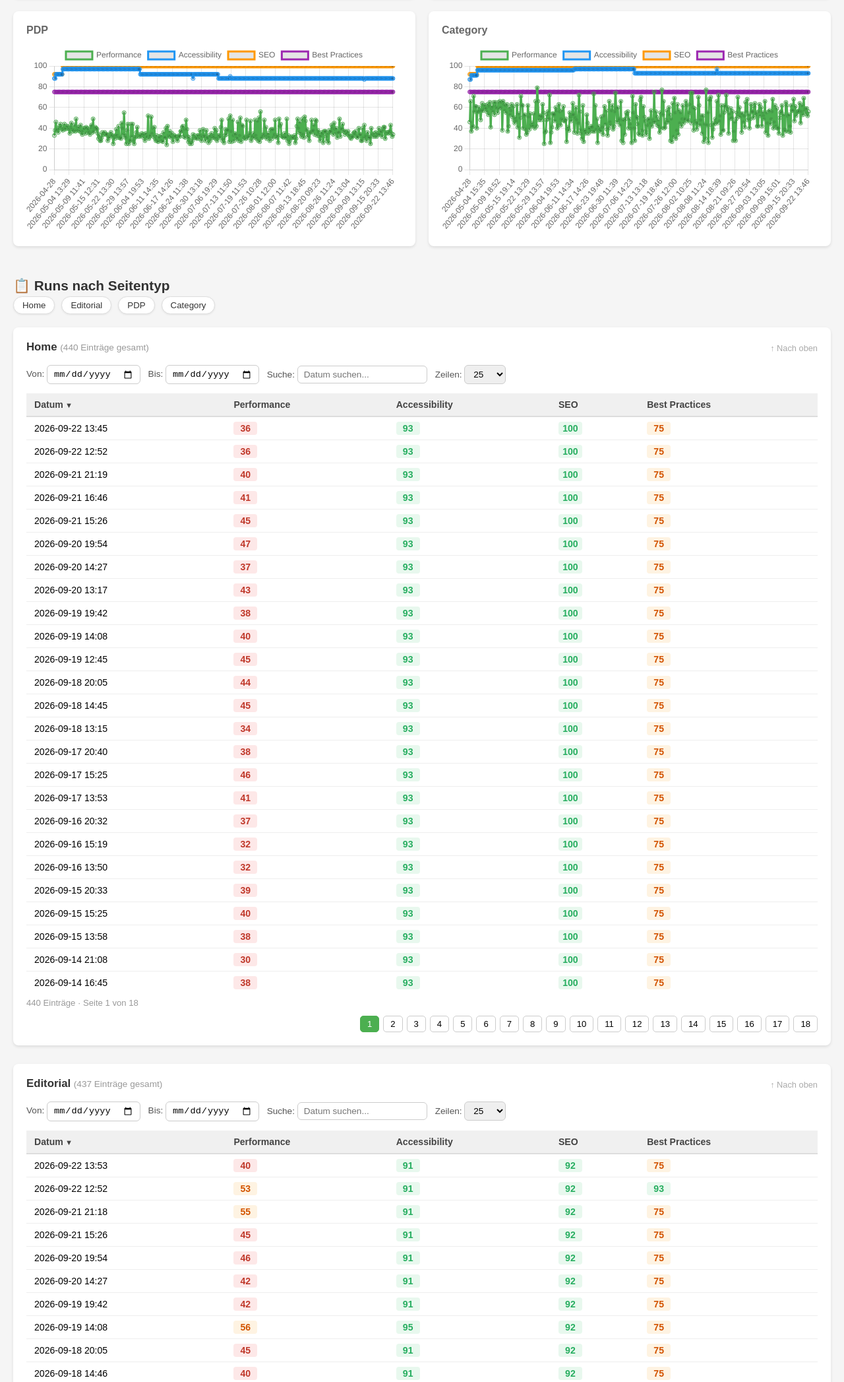
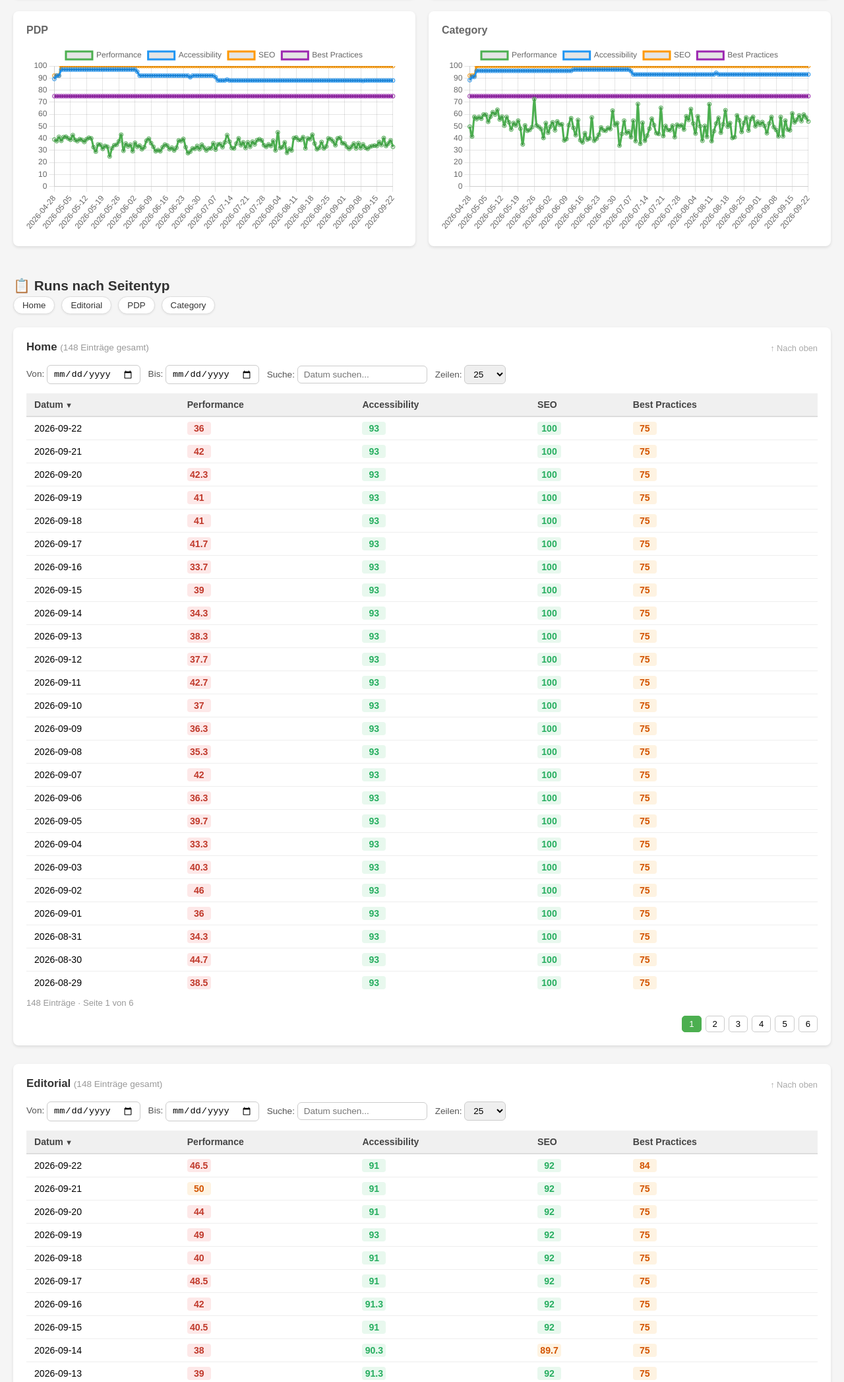
Before and after one commit to mhaemmerli-cloud/lighthouse-mcdrogerie, a plain HTML site: page docs/index.html in a window 1280 px wide. Shown: the part 505-2599 px from the top of the page at 66% size. Drawn offline with nearby package versions, Linux system fonts and the light colour scheme.

Commit message:
Update index.html

```diff
--- a/docs/index.html
+++ b/docs/index.html
@@ -105,15 +105,103 @@
     }
     function safeid(p) { return p.replace(/[^a-z0-9]/gi, '-'); }
 
+    const METRICS = [
+  "performance",
+  "accessibility",
+  "seo",
+  "best_practices"
+];
+
+function aggregateDailyAverage(data) {
+  const groups = new Map();
+
+  data.forEach(item => {
+    // Erwartet beispielsweise:
+    // 2026-09-22 oder 2026-09-22T08:30:00Z
+    const day = String(item.date).slice(0, 10);
+    const key = `${item.page}__${day}`;
+
+    if (!groups.has(key)) {
+      groups.set(key, {
+        page: item.page,
+        date: day,
+        runs: 0,
+        sums: {
+          performance: 0,
+          accessibility: 0,
+          seo: 0,
+          best_practices: 0
+        },
+        counts: {
+          performance: 0,
+          accessibility: 0,
+          seo: 0,
+          best_practices: 0
+        }
+      });
+    }
+
+    const group = groups.get(key);
+    group.runs += 1;
+
+    METRICS.forEach(metric => {
+      const value = Number(item[metric]);
+
+      if (Number.isFinite(value)) {
+        group.sums[metric] += value;
+        group.counts[metric] += 1;
+      }
+    });
+  });
+
+  return Array.from(groups.values())
+    .map(group => {
+      const result = {
+        page: group.page,
+        date: group.date,
+        runs: group.runs
+      };
+
+      METRICS.forEach(metric => {
+        const count = group.counts[metric];
+
+        result[metric] = count
+          ? Math.round((group.sums[metric] / count) * 10) / 10
+          : null;
+      });
+
+      return result;
+    })
+    .sort((a, b) => a.date.localeCompare(b.date));
+}
+
     const state = {};
 
-    fetch("results.json")
-      .then(r => r.json())
-      .then(data => {
-        buildNav(data);
-        buildCharts(data);
-        buildAllTables(data);
-      });
+fetch("results.json")
+  .then(response => {
+    if (!response.ok) {
+      throw new Error(`results.json konnte nicht geladen werden: ${response.status}`);
+    }
+
+    return response.json();
+  })
+  .then(rawData => {
+    const dailyData = aggregateDailyAverage(rawData);
+
+    buildNav(dailyData);
+    buildCharts(dailyData);
+    buildAllTables(dailyData);
+  })
+  .catch(error => {
+    console.error(error);
+
+    document.getElementById("charts-section").innerHTML = `
+      <div class="card">
+        <h2>Fehler beim Laden</h2>
+        <p>Die Resultate konnten nicht geladen oder verarbeitet werden.</p>
+      </div>
+    `;
+  });
 
     // ── Navigation ────────────────────────────────────────
     function buildNav(data) {
```
